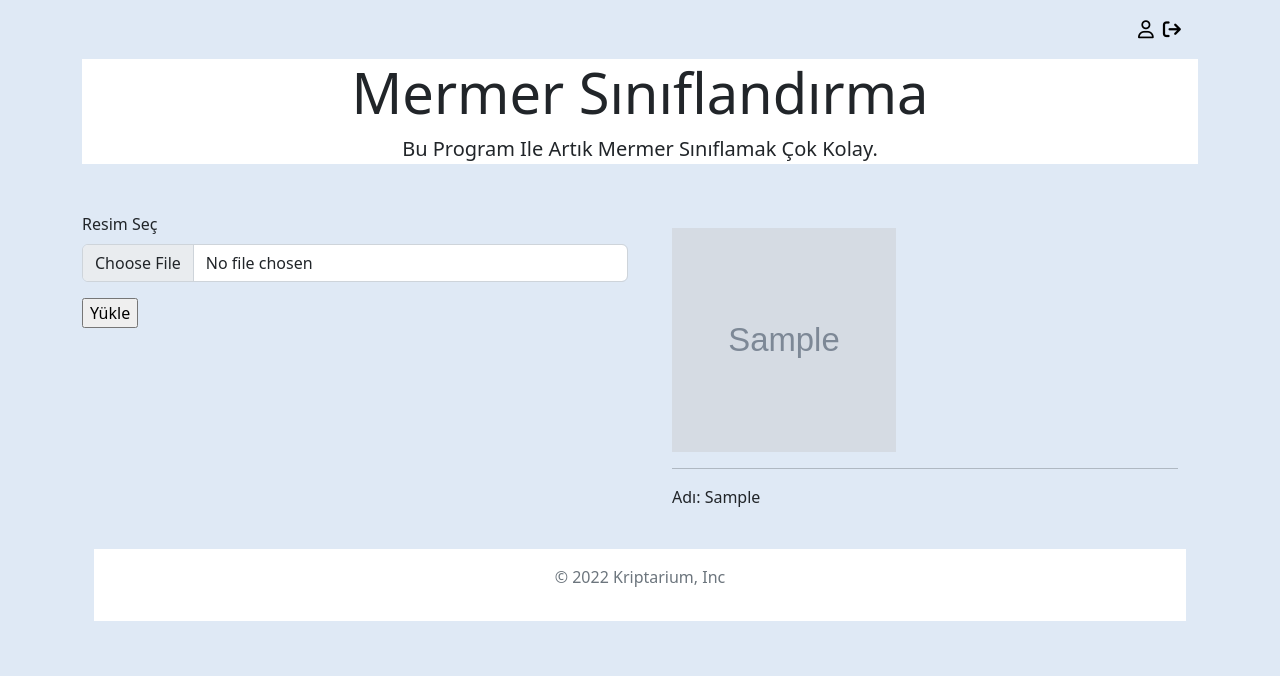
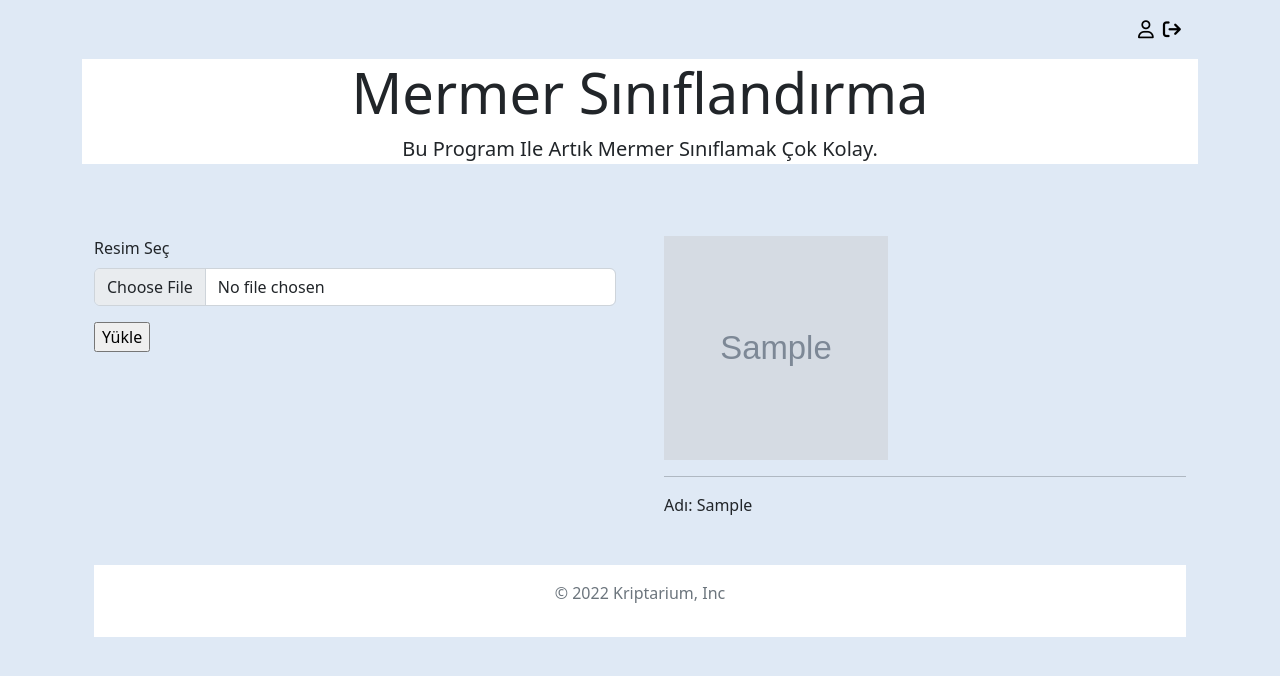
Before and after one commit to karakayaahmet/ymgk_sonn, a Django app: template ymgk-main-live-aws/templates/marble/anasayfa.html in a window 1280 px wide. Shown: the top 676 px of the page. Run offline with Django 4.2, Linux system fonts and the light colour scheme; the template is opened without the code that fills it: most values are stand-ins (such as "Sample title", 1, 10 or a date in 2020); grey boxes marked "Sample" are stand-in pictures.

Commit message:
tasarım iyileştirmeleri.

```diff
--- a/ymgk-main-live-aws/templates/marble/anasayfa.html
+++ b/ymgk-main-live-aws/templates/marble/anasayfa.html
@@ -44,7 +44,8 @@
 
   <div class="container my-5">
     <div class="row">
-      <div class="col-6">
+
+      <div class="col-sm-12 col-md-8 col-lg-6 p-4">
         <form method="post" enctype="multipart/form-data">
           {% csrf_token %}
           <!-- <div class="input-group">
@@ -72,8 +73,8 @@
       </div>
 
 
-      <div class="col-6">
-        <div class="accordion" id="myAccordion">
+      <div class="col-sm-12 col-md-8 col-lg-6 p-4">
+
 
 
           <!-- <div class="accordion-item">
@@ -81,8 +82,10 @@
               <button class="accordion-button" data-bs-toggle="collapse" data-bs-target="#content1">Tür Tespiti</button>
             </h2>
             <div id="content1" class="accordion-collapse collapse" data-bs-parent="#myAccordion"> -->
-              <div class="accordion-body">
-                <img src="{{ images }}" width="224px" height="224px"><hr>
+              <div>
+                <img src="{{ images }}" width="224px" height="224px">
+
+                <hr>
 
                 Adı: {{ ad }}
 
@@ -116,7 +119,7 @@
             </div>
           </div> -->
 
-        </div>
+
       </div>
 
     </div>
```
